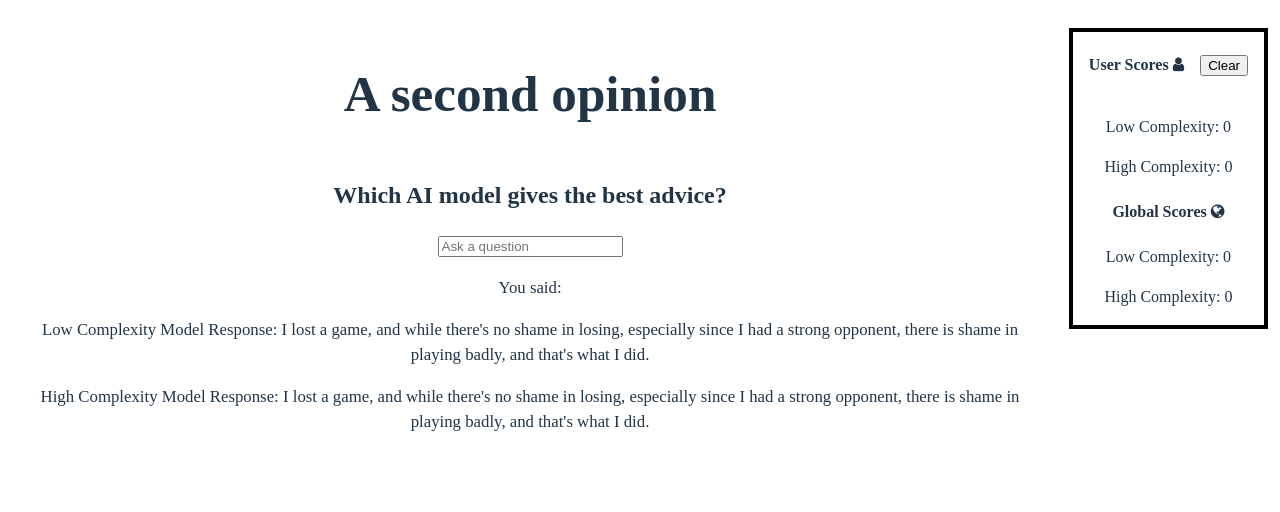
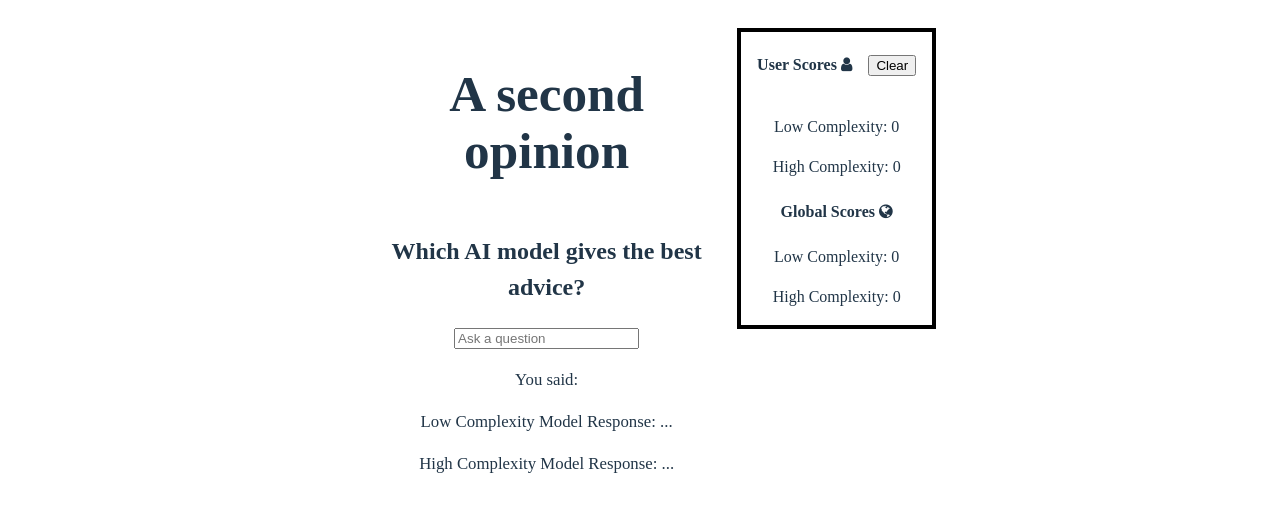
Before and after one commit to Rohan-Ramm/Chatbot-Comparison-Tool, a React (Vite) app in the folder frontend/: page / in a window 1280 px wide. Shown: the top 512 px of the page. Built offline with nearby package versions, Linux system fonts and the light colour scheme; no server answers.

Commit message:
Fix starter text

```diff
--- a/frontend/src/App.jsx
+++ b/frontend/src/App.jsx
@@ -7,8 +7,8 @@ function App() {
   const [glbLowScr,setGlbLowScr] = useState(0)
   const [glbHighScr,setGlbHighScr] = useState(0)
   const [scoresChangeable,setScoresChangeable] = useState(false)
-  const [lowResponse,setLowResponse] = useState("I lost a game, and while there's no shame in losing, especially since I had a strong opponent, there is shame in playing badly, and that's what I did. ")
-  const [highResponse,setHighResponse] = useState("I lost a game, and while there's no shame in losing, especially since I had a strong opponent, there is shame in playing badly, and that's what I did. ")
+  const [lowResponse,setLowResponse] = useState("... ")
+  const [highResponse,setHighResponse] = useState("...")
   const [usrQuestion,setUsrQuestion] = useState("")
 
   const askQuestion = async (e) => {
```
